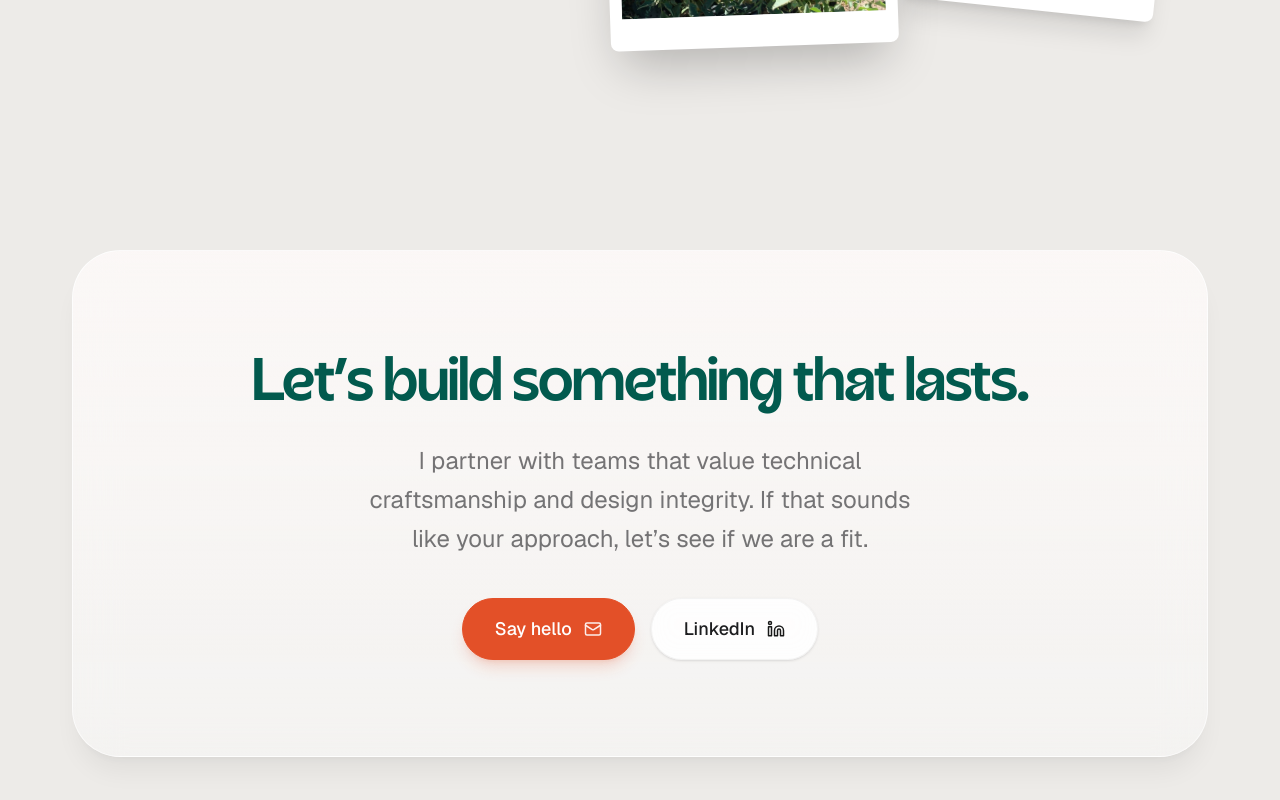
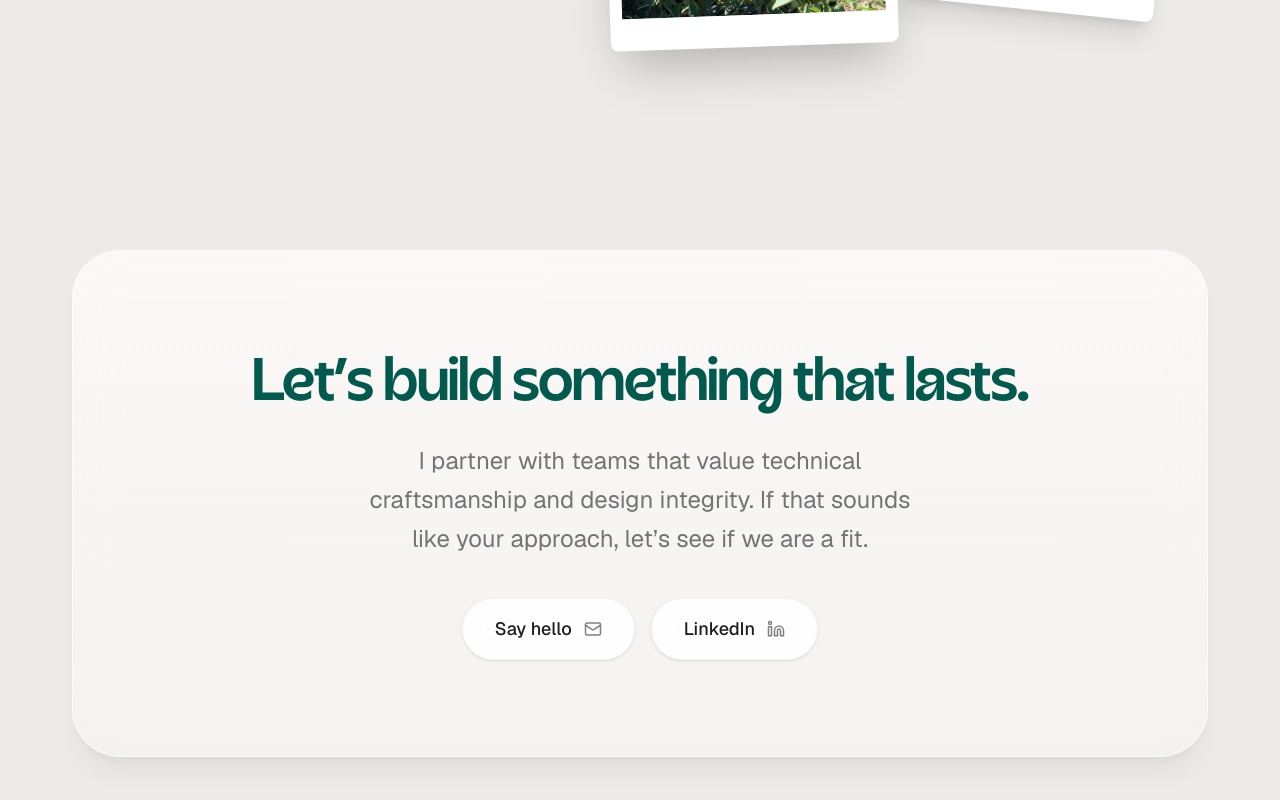
Before and after one commit to ChristianCastillejo/portfolio, a Next.js app: page /about in a window 1280 px wide. Shown: the part 3348-4148 px from the top of the page. Built offline with nearby package versions, Linux system fonts and the light colour scheme.

Commit message:
--wip-- [skip ci]

```diff
--- a/src/app/about/page.tsx
+++ b/src/app/about/page.tsx
@@ -5,7 +5,7 @@ import { AboutPhilosophy } from "@/components/about/philosophy"
 import { AboutCareer } from "@/components/about/career"
 import { AboutPersonal } from "@/components/about/personal"
 import { AboutCTA } from "@/components/about/cta"
-import { AboutSeparator } from "@/components/about/shared"
+import { Separator } from "@/components/ui/separator"
 
 export default function AboutPage() {
     return (
@@ -18,11 +18,11 @@ export default function AboutPage() {
 
             <AboutPhilosophy />
 
-            <AboutSeparator />
+            <Separator />
 
             <AboutCareer />
 
-            <AboutSeparator />
+            <Separator />
 
             <AboutPersonal />
 
--- a/src/components/about/career.tsx
+++ b/src/components/about/career.tsx
@@ -4,7 +4,7 @@ import { motion } from "framer-motion"
 import { Download } from "lucide-react"
 import { Section } from "@/components/ui/section"
 import { EXPERIENCE_ITEMS } from "@/data/about"
-import { AboutButton } from "./shared"
+import { Button } from "@/components/ui/button"
 
 export const AboutCareer = () => {
     return (
@@ -17,9 +17,9 @@ export const AboutCareer = () => {
                 >
                     Career Path
                 </motion.h3>
-                <AboutButton href="https://drive.google.com/file/d/1cE6hIODhup4KMDNrsBn3LwXE80ajxqwS/view?usp=sharing" icon={Download}>
+                <Button href="https://drive.google.com/file/d/1cE6hIODhup4KMDNrsBn3LwXE80ajxqwS/view?usp=sharing" icon={Download}>
                     Download CV
-                </AboutButton>
+                </Button>
             </div>
 
             <div className="flex gap-6 overflow-x-auto pb-12 scrollbar-hide w-full lg:grid lg:grid-cols-5 lg:overflow-visible snap-x snap-mandatory">
--- a/src/components/about/cta.tsx
+++ b/src/components/about/cta.tsx
@@ -2,7 +2,7 @@
 
 import { Mail, Linkedin } from "lucide-react"
 import { Section } from "@/components/ui/section"
-import { AboutButton } from "./shared"
+import { Button } from "@/components/ui/button"
 
 export const AboutCTA = () => {
     return (
@@ -22,12 +22,12 @@ export const AboutCTA = () => {
                     </div>
 
                     <div className="flex flex-col sm:flex-row gap-4 w-full sm:w-auto justify-center items-center">
-                        <AboutButton href="mailto:christiancastillejo@proton.me" icon={Mail} primary>
+                        <Button href="mailto:christiancastillejo@proton.me" icon={Mail} primary>
                             Say hello
-                        </AboutButton>
-                        <AboutButton href="https://www.linkedin.com/in/christiancastillejo" icon={Linkedin}>
+                        </Button>
+                        <Button href="https://www.linkedin.com/in/christiancastillejo" icon={Linkedin}>
                             LinkedIn
-                        </AboutButton>
+                        </Button>
                     </div>
                 </div>
             </div>
--- a/src/components/about/shared.tsx
+++ /dev/null
@@ -1,26 +0,0 @@
-"use client"
-
-import Link from "next/link"
-
-export const AboutButton = ({ href, children, icon: Icon, primary = false, stable = false }: {
-    href: string; children: React.ReactNode; icon?: any, primary?: boolean, stable?: boolean
-}) => (
-    <Link href={href} target="_blank" className="group relative inline-flex">
-        <div className={`
-      relative px-6 py-3 md:px-8 md:py-4 rounded-full flex items-center gap-2 md:gap-3 font-display font-medium text-base md:text-lg border transition-all duration-300 ease-out
-      ${stable ? 'active:scale-[0.98]' : 'hover:-translate-y-0.5 active:scale-[0.98]'}
-      ${primary
-                ? 'bg-primary border-primary text-white shadow-lg shadow-primary/20 hover:bg-primary/90'
-                : 'bg-white/80 backdrop-blur-md border-border/60 text-foreground shadow-sm hover:border-foreground '}
-    `}>
-            <span>{children}</span>
-            {Icon && <Icon size={18} className={`${primary ? "text-white" : "text-black"} transition-opacity opacity-90 group-hover:opacity-100`} />}
-        </div>
-    </Link>
-)
-
-export const AboutSeparator = () => (
-    <div className="w-full max-w-[1200px] mx-auto px-6 md:px-8">
-        <div className="w-full border-t border-border/60 my-16 md:my-20" />
-    </div>
-)
--- a/src/components/projects/demos/silvestra/button.tsx
+++ b/src/components/projects/demos/silvestra/button.tsx
@@ -1,92 +1,70 @@
-"use client";
-
-import * as React from "react";
-import { Slot } from "@radix-ui/react-slot";
-import { cva, type VariantProps } from "class-variance-authority";
-import { cn } from "@/lib/utils";
-import { motion, HTMLMotionProps } from "framer-motion";
+import * as React from "react"
+import { Slot } from "@radix-ui/react-slot"
+import { cva, type VariantProps } from "class-variance-authority"
+import { cn } from "@/lib/utils"
+import Link from "next/link"
+import { LucideIcon } from "lucide-react"
 
 const buttonVariants = cva(
-  "relative inline-flex items-center justify-center rounded-[10rem] border border-border bg-neutral-white px-5 py-[13px] text-base font-medium disabled:pointer-events-none disabled:opacity-50 cursor-pointer",
-  {
+    "group relative inline-flex items-center justify-center gap-3 px-8 py-3 rounded-full font-display font-medium text-sm border transition duration-300 ease-out cursor-pointer disabled:pointer-events-none disabled:opacity-50 w-full md:w-auto", {
     variants: {
         variant: {
             primary: "bg-[#B68045] text-[#ffffff] border-[#B68045] hover:opacity-90 shadow-lg shadow-[#B68045]/20",
             secondary: "bg-neutral-white text-text-black border-[#1d1d1f] hover:bg-[#1d1d1f] hover:text-[#ffffff]",
             ghost: "text-text-black border-border hover:bg-[#B68045] hover:text-[#ffffff] hover:border-[#B68045]",
         },
+        stable: {
+            true: "active:scale-[0.95]",
+            false: "hover:-translate-y-0.5 active:scale-[0.95]",
+        },
         size: {
-        default: "px-10 py-3",
             sm: "px-6 py-2 text-sm",
-        lg: "px-12 py-4 text-lg",
-      },
-      fullWidth: {
-        true: "w-full",
-        false: "w-fit",
+            default: "px-10 py-3 text-md",
+            lg: "px-12 py-3 text-lg",
         },
     },
     defaultVariants: {
-      variant: "primary",
+        variant: "secondary",
+        stable: false,
         size: "default",
-      fullWidth: true,
     },
 }
-);
+)
 
 export interface ButtonProps
-  extends Omit<React.ButtonHTMLAttributes<HTMLButtonElement>, "onAnimationStart" | "onDragStart" | "onDragEnd" | "onDrag" | "ref">,
+    extends React.ButtonHTMLAttributes<HTMLButtonElement>,
     VariantProps<typeof buttonVariants> {
-  asChild?: boolean;
-  isLoading?: boolean;
+    asChild?: boolean
+    icon?: LucideIcon | React.ElementType
+    href?: string
+    target?: string
+    isLoading?: boolean
 }
 
-const MotionSlot = motion(Slot);
+const Button = React.forwardRef<HTMLButtonElement | HTMLAnchorElement, ButtonProps>(
+    ({ className, variant, stable, size, asChild = false, isLoading = false, icon: Icon, href, children, ...props }, ref) => {
 
-const Button = React.forwardRef<HTMLButtonElement, ButtonProps>(
-  (
-    {
-      className,
-      variant,
-      size,
-      fullWidth,
-      isLoading,
-      asChild = false,
-      children,
-      ...props
-    },
-    ref
-  ) => {
-    const Comp = asChild ? MotionSlot : motion.button;
-
-    return (
-      <Comp
-        className={cn(buttonVariants({ variant, size, fullWidth, className }))}
-        ref={ref}
-        disabled={isLoading || (props).disabled}
-
-        // ✨ CONFIGURACIÓN "NO-BOUNCE" (Sin rebote) ✨
-        // 1. whileHover: Sube 2 píxeles.
-        // 2. whileTap: Se encoge ligeramente.
-        // 3. transition: Usamos 'easeOut'. El movimiento es directo: A -> B y frena.
-        //    Sin oscilaciones, sin "bajar un poco". Sólido.
-        whileHover={{ y: -2 }}
-        whileTap={{ scale: 0.98 }}
-        transition={{ duration: 0.3, ease: "easeOut" }}
-
-        {...props}
-      >
-        {asChild ? (
-          children
-        ) : (
+        const internalContent = (
             <>
                 <span
                     className={cn(
-                "inline-flex items-center justify-center gap-2 transition-opacity duration-200",
                         isLoading ? "opacity-0" : "opacity-100"
                     )}
-            >
-              {children}
+                >{children}
                 </span>
+
+
+                {Icon && (
+                    <Icon
+                        size={18}
+                        className={cn(
+                            "transition duration-300 ease-out opacity-90 group-hover:opacity-100",
+                            variant === "primary"
+                                ? "text-white"
+                                : "text-neutral-500 group-hover:text-black"
+                        )}
+                    />
+                )}
 
                 {isLoading && (
                     <span className="absolute inset-0 flex items-center justify-center">
@@ -96,8 +74,7 @@ const Button = React.forwardRef<HTMLButtonElement, ButtonProps>(
                             fill="currentColor"
                             xmlns="http://www.w3.org/2000/svg"
                         >
-                  <g>
-                    <g>
+                            <g><g>
                                 <circle cx="13.792" cy="3.082" r="3.082" />
                                 <circle cx="13.792" cy="24.501" r="1.849" />
                                 <circle cx="6.219" cy="6.218" r="2.774" />
@@ -106,18 +83,50 @@ const Button = React.forwardRef<HTMLButtonElement, ButtonProps>(
                                 <circle cx="24.501" cy="13.791" r="1.232" />
                                 <path d="M4.694,19.84c-0.843,0.843-0.843,2.207,0,3.05c0.842,0.843,2.208,0.843,3.05,0c0.843-0.843,0.843-2.207,0-3.05 C6.902,18.996,5.537,18.988,4.694,19.84z" />
                                 <circle cx="21.364" cy="6.218" r="0.924" />
-                    </g>
-                  </g>
+                            </g></g>
                         </svg>
                     </span>
                 )}
             </>
-        )}
-      </Comp>
-    );
+        )
+
+        const commonClasses = cn(buttonVariants({ variant, stable, size, className }))
+
+        if (asChild) {
+            return (
+                <Slot className={commonClasses} ref={ref} {...props}>
+                    {children}
+                </Slot>
+            )
         }
-);
 
-Button.displayName = "Button";
+        if (href) {
+            return (
+                <Link
+                    href={href}
+                    className={commonClasses}
+                    ref={ref as React.Ref<HTMLAnchorElement>}
+                    target={props.target || "_blank"}
+                    rel={props.target === "_blank" ? "noopener noreferrer" : undefined}
+                    {...(props as React.AnchorHTMLAttributes<HTMLAnchorElement>)}>
+                    {internalContent}
+                </Link>
+            )
+        }
 
-export { Button, buttonVariants };
+        return (
+            <button
+                className={commonClasses}
+                disabled={props.disabled || isLoading}
+                ref={ref as React.Ref<HTMLButtonElement>}
+                {...props}
+
+            >
+                {internalContent}
+            </button>
+        )
+    }
+)
+Button.displayName = "Button"
+
+export { Button, buttonVariants }
--- a/src/components/projects/shared/project-component-lab.tsx
+++ b/src/components/projects/shared/project-component-lab.tsx
@@ -2,7 +2,7 @@
 import { useState } from "react"
 import { motion } from "framer-motion"
 import { Settings2, TestTube2, Sparkles, Box } from "lucide-react"
-import { Button } from "@/components/projects/demos/silvestra/button" // Asumo que este path es correcto
+import { Button, type ButtonProps } from "@/components/projects/demos/silvestra/button"
 import { cn } from "@/lib/utils"
 import { CodeWindow } from "@/components/projects/shared/code-window"
 import { ProjectCaseStudy } from "@/types/project"
@@ -143,7 +143,7 @@ export const ProjectComponentLab = ({ project }: { project: ProjectCaseStudy })
                         <div className="relative z-10 transform scale-100 md:scale-[1.2]">
                             <div className="p-8">
                                 <Button
-                                    variant={variant}
+                                    variant={variant as ButtonProps["variant"]}
                                     size={size}
                                     isLoading={isLoading}
                                     className="shadow-2xl shadow-accent/20"
--- a/src/components/ui/button.tsx
+++ b/src/components/ui/button.tsx
@@ -6,11 +6,7 @@ import Link from "next/link"
 import { LucideIcon } from "lucide-react"
 
 const buttonVariants = cva(
-    // CAMBIOS APLICADOS AQUÍ:
-    // 1. "justify-center": Para que el texto e icono estén siempre centrados.
-    // 2. "w-full md:w-auto": Para UX nativa en móvil (grande) y elegante en PC (compacto).
-    "group relative inline-flex items-center justify-center gap-3 px-8 py-4 rounded-full font-display font-medium text-lg border transition-all duration-300 ease-out disabled:pointer-events-none disabled:opacity-50 w-full md:w-auto",
-    {
+    "group relative inline-flex items-center justify-center gap-3 px-8 py-4 rounded-full font-display font-medium text-lg border transition duration-300 ease-out disabled:pointer-events-none disabled:opacity-50 w-full md:w-auto", {
     variants: {
         variant: {
             primary:
@@ -19,8 +15,8 @@ const buttonVariants = cva(
                 'bg-white/80 backdrop-blur-md border-border/60 text-foreground shadow-sm hover:bg-gray-50 hover:border-gray-300 hover:text-black',
         },
         stable: {
-                true: "active:scale-[0.98]",
-                false: "hover:-translate-y-0.5 active:scale-[0.98]",
+            true: "active:scale-[0.95]",
+            false: "hover:-translate-y-0.5 active:scale-[0.95]",
         },
     },
     defaultVariants: {
@@ -42,7 +38,6 @@ export interface ButtonProps
 const Button = React.forwardRef<HTMLButtonElement | HTMLAnchorElement, ButtonProps>(
     ({ className, variant, stable, asChild = false, icon: Icon, href, children, ...props }, ref) => {
 
-        // Contenido interno (Texto + Icono a la derecha)
         const internalContent = (
             <>
                 <span>{children}</span>
@@ -50,7 +45,7 @@ const Button = React.forwardRef<HTMLButtonElement | HTMLAnchorElement, ButtonPro
                     <Icon
                         size={18}
                         className={cn(
-                            "transition-opacity opacity-90 group-hover:opacity-100",
+                            "transition duration-300 ease-out opacity-90 group-hover:opacity-100",
                             variant === "primary"
                                 ? "text-white"
                                 : "text-neutral-500 group-hover:text-black"
@@ -62,7 +57,6 @@ const Button = React.forwardRef<HTMLButtonElement | HTMLAnchorElement, ButtonPro
 
         const commonClasses = cn(buttonVariants({ variant, stable, className }))
 
-        // 1. Slot (Para control manual total con asChild)
         if (asChild) {
             return (
                 <Slot className={commonClasses} ref={ref} {...props}>
@@ -71,7 +65,6 @@ const Button = React.forwardRef<HTMLButtonElement | HTMLAnchorElement, ButtonPro
             )
         }
 
-        // 2. Link (Modo automático si pasas href)
         if (href) {
             return (
                 <Link
@@ -79,14 +72,13 @@ const Button = React.forwardRef<HTMLButtonElement | HTMLAnchorElement, ButtonPro
                     className={commonClasses}
                     ref={ref as React.Ref<HTMLAnchorElement>}
                     target={props.target || "_blank"}
-                    {...(props as any)}
-                >
+                    rel={props.target === "_blank" ? "noopener noreferrer" : undefined}
+                    {...(props as React.AnchorHTMLAttributes<HTMLAnchorElement>)}>
                     {internalContent}
                 </Link>
             )
         }
 
-        // 3. Button (Estándar HTML)
         return (
             <button
                 className={commonClasses}
```
Also changed, not shown: src/components/projects/shared/project-footer.tsx (+3 -4 lines), src/components/ui/separator.tsx (added, +7 -0 lines). Lines whose indentation alone changed are shown as unchanged.
